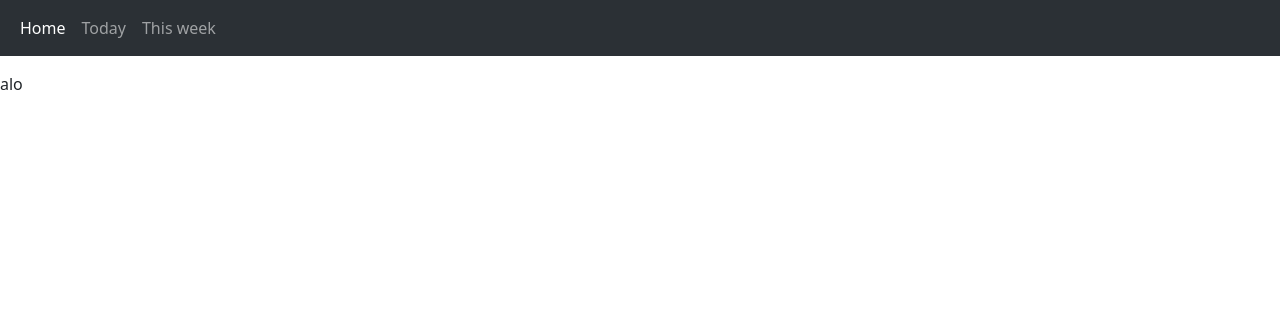
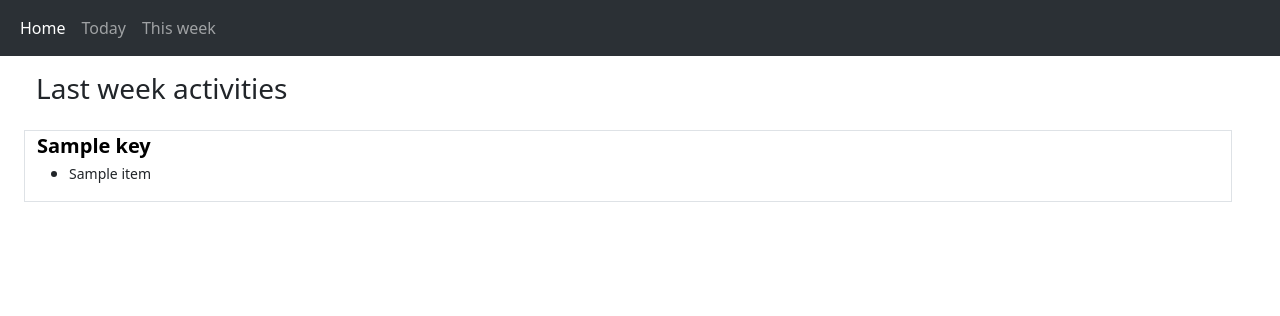
Before and after one commit to dxmv/TimeTracker, a Flask app: template templates/week.html in a window 1280 px wide. Shown: the top 316 px of the page. Run offline with Flask 3, Linux system fonts and the light colour scheme; the template is opened without the code that fills it: most values are stand-ins (such as "Sample title", 1, 10 or a date in 2020); some libraries are stand-ins or nearby versions.

Commit message:
Week table

```diff
--- a/app.py
+++ b/app.py
@@ -1,11 +1,11 @@
 # Flask app for showing the database contents.
-import datetime
 import re
 import psycopg2
 from flask import Flask, render_template
 import os
 from dotenv import load_dotenv
-from action import Action
+from action import Day
+import datetime
 
 load_dotenv()
 app = Flask(__name__)
@@ -15,6 +15,8 @@ date_regex = r"\d{4}-\d{2}-\d{2}"
 # Select Queries
 today_query = "SELECT * FROM ACTIVITY WHERE DAY_DATE=CURRENT_DATE;"
 week_query = "SELECT * FROM ACTIVITY WHERE DAY_DATE >= current_date - interval '1 week' AND DAY_DATE <= current_date;"
+week_activities_query = "SELECT TEXT,COUNT(*) FROM ACTIVITY WHERE DAY_DATE >= current_date - interval '1 week' AND DAY_DATE <= current_date GROUP BY TEXT ORDER BY COUNT(*);"
+month_activities_query="SELECT TEXT,COUNT(*) FROM ACTIVITY WHERE DAY_DATE >= current_date - interval '1 month' AND DAY_DATE <= current_date GROUP BY TEXT ORDER BY COUNT(*);"
 
 
 @app.route("/")
@@ -26,12 +28,7 @@ def home():
 def date(date_param):
     if not re.match(date_regex, date_param) and date_param != "today":
         return render_template("today.html", error="The format of the date is wrong")
-    day = {}
-    for hour in range(24):
-        start_one, start_two = [f"{convert_hours_string(hour)}:00", f"{convert_hours_string(hour)}:30"]
-        end_one, end_two = [f"{convert_hours_string(hour)}:30", f"{convert_hours_string(hour + 1)}:00"]
-        day[f"{start_one}-{end_one}"] = Action(start_one, end_one,None, datetime.date)
-        day[f"{start_two}-{end_two}"] = Action(start_two, end_two,None, datetime.date)
+    day = Day()
 
     # A connection to the PostgreSQL database
     conn = psycopg2.connect(
@@ -55,25 +52,63 @@ def date(date_param):
         for row in rows:
             [text, start, end, date] = [row[1], row[2].strftime(TIME_FORMAT), row[3].strftime(TIME_FORMAT), row[4]]
             key = f"{start}-{end}"
-            day[key] = Action(start, end, text, date)
+            day.add_value(key, start, end, text, date)
     except Exception as e:
         print(f"Error: {e}")
     finally:
         # Close the cursor and connection
         cur.close()
         conn.close()
-    return render_template("today.html", day=day)
+        print(day.top_actions())
+    return render_template("today.html", day=day.day, chart_values=day.chart_values())
 
 
 @app.route("/week")
 def week():
-    pass
+    # Get the current date
+    current_date = datetime.date.today()
 
+    # Calculate the date 7 days ago
+    seven_days_ago = current_date - datetime.timedelta(days=7)
 
-def convert_hours_string(hour):
-    if hour < 10:
-        return f"0{hour}"
-    return f"{hour}"
+    # Generate a list of the last 7 days
+    last_7_days = [seven_days_ago + datetime.timedelta(days=i) for i in range(7)]
+    week_days = {}
+    final = {}
+    # Print the last 7 days
+    for day in last_7_days:
+        week_days[str(day)] = Day()
+        final[(str(day), str(day).split("-")[2])] = None
+
+    # A connection to the PostgreSQL database
+    conn = psycopg2.connect(
+        host=os.environ.get("DB_HOST"),
+        database=os.environ.get("DB_DATABASE"),
+        user=os.environ.get("DB_USERNAME"),
+        password=os.environ.get("DB_PASSWORD"))
+    cur = conn.cursor()
+    try:
+
+        # Execute a select query
+        cur.execute(week_query)
+
+        # Fetch all the rows returned by the query
+        rows = cur.fetchall()
+        # Process the rows
+        for row in rows:
+            [text, start, end, date] = [row[1], row[2].strftime(TIME_FORMAT), row[3].strftime(TIME_FORMAT), row[4]]
+            key = f"{start}-{end}"
+            week_days[str(date)].add_value(key, start, end, text, date)
+        for key, val in week_days.items():
+            final[(str(key), str(key).split("-")[2])] = val.top_actions()
+    except Exception as e:
+        print(f"Error: {e}")
+    finally:
+        # Close the cursor and connection
+        cur.close()
+        conn.close()
+        print(final)
+    return render_template("week.html", week=final)
 
 
 # running application
--- a/templates/base.html
+++ b/templates/base.html
@@ -7,6 +7,7 @@
         {% block title %}
         {% endblock %}
     </title>
+    <link href="style.css" rel="stylesheet" type="text/css">
 </head>
 <body>
     <nav class="navbar navbar-expand-lg bg-body-tertiary bg-primary mb-3" data-bs-theme="dark">
@@ -29,5 +30,6 @@
     {% block content %}
     {% endblock %}
     <script src="https://cdn.jsdelivr.net/npm/bootstrap@5.3.0/dist/js/bootstrap.bundle.min.js" integrity="sha384-geWF76RCwLtnZ8qwWowPQNguL3RmwHVBC9FhGdlKrxdiJJigb/j/68SIy3Te4Bkz" crossorigin="anonymous"></script>
+    <script src="https://cdn.jsdelivr.net/npm/chart.js"></script>
 </body>
 </html>
--- /dev/null
+++ b/templates/style.css
@@ -0,0 +1,11 @@
+.custom-link {
+    color: inherit;
+    text-decoration: none;
+    background-color: transparent;
+    border: none;
+    outline: none;
+}
+.custom-link:visited{
+    color: inherit;
+    text-decoration: none;
+}
--- a/templates/week.html
+++ b/templates/week.html
@@ -1,7 +1,22 @@
 {% extends "base.html" %}
 
-{% block title %}Home{% endblock %}
+{% block title %}Week{% endblock %}
 
 {% block content %}
-  alo
+<main class="mx-4 row">
+  <h3 class="mb-4">Last week activities</h3>
+  <div class="row">
+    {% for key, value in week.items() %}
+      <div class="col border custom-link">
+        <a class="custom-link" href="/date/{{key[0]}}" style="color:black;font-size:20px;font-weight:bold;text-decoration:none;">{{key[1]}}</a>
+        <ul class="text-sm">
+          {% for item in value%}
+            <li><small>{{item}}</small></li>
+          {% endfor %}
+        </ul>
+      </div>
+    {% endfor %}
+  </div>
+
+</main>
 {% endblock %}
```
Also changed, not shown: action.py (+51 -2 lines), templates/index.js (added, +21 -0 lines), templates/today.html (+6 -4 lines).
